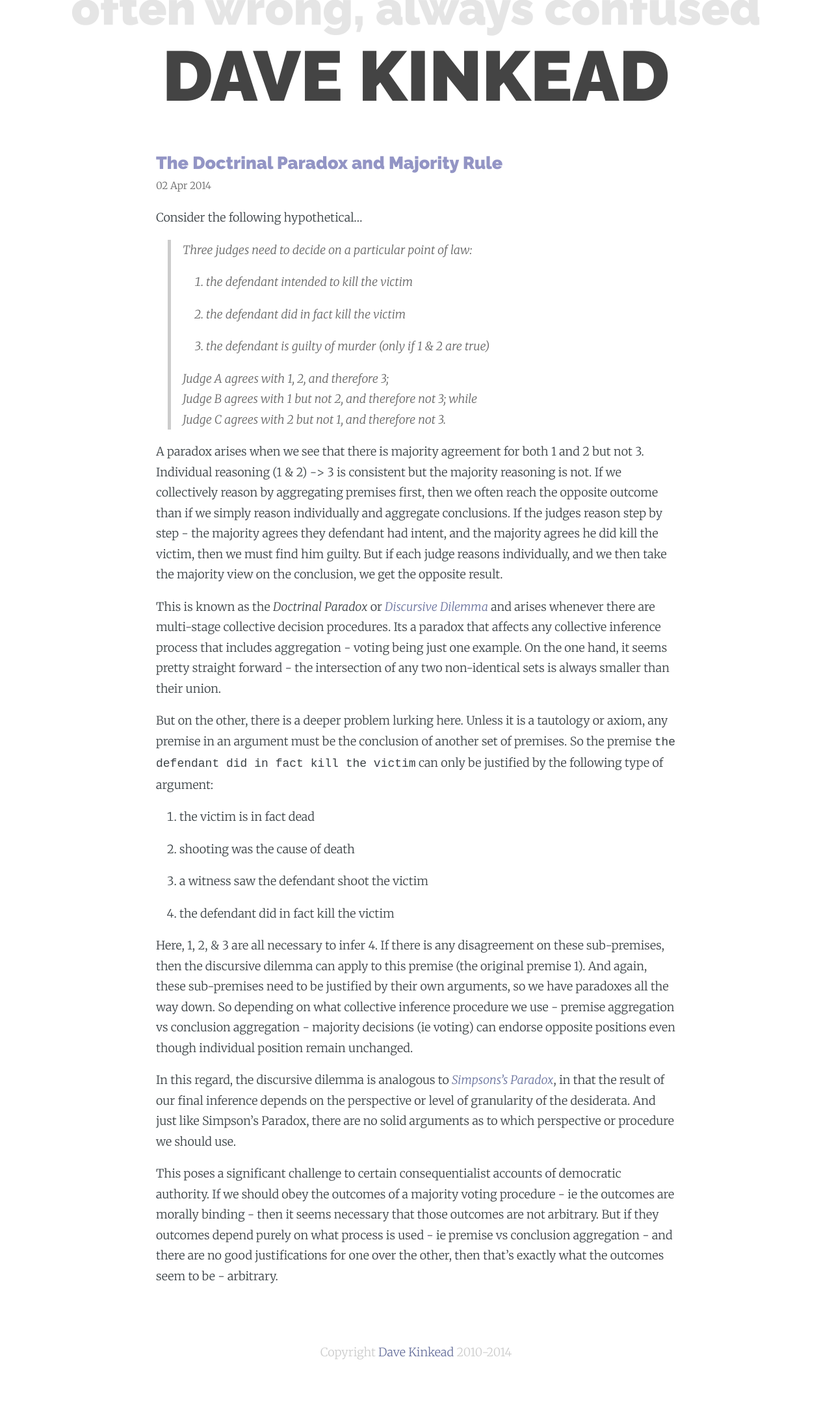
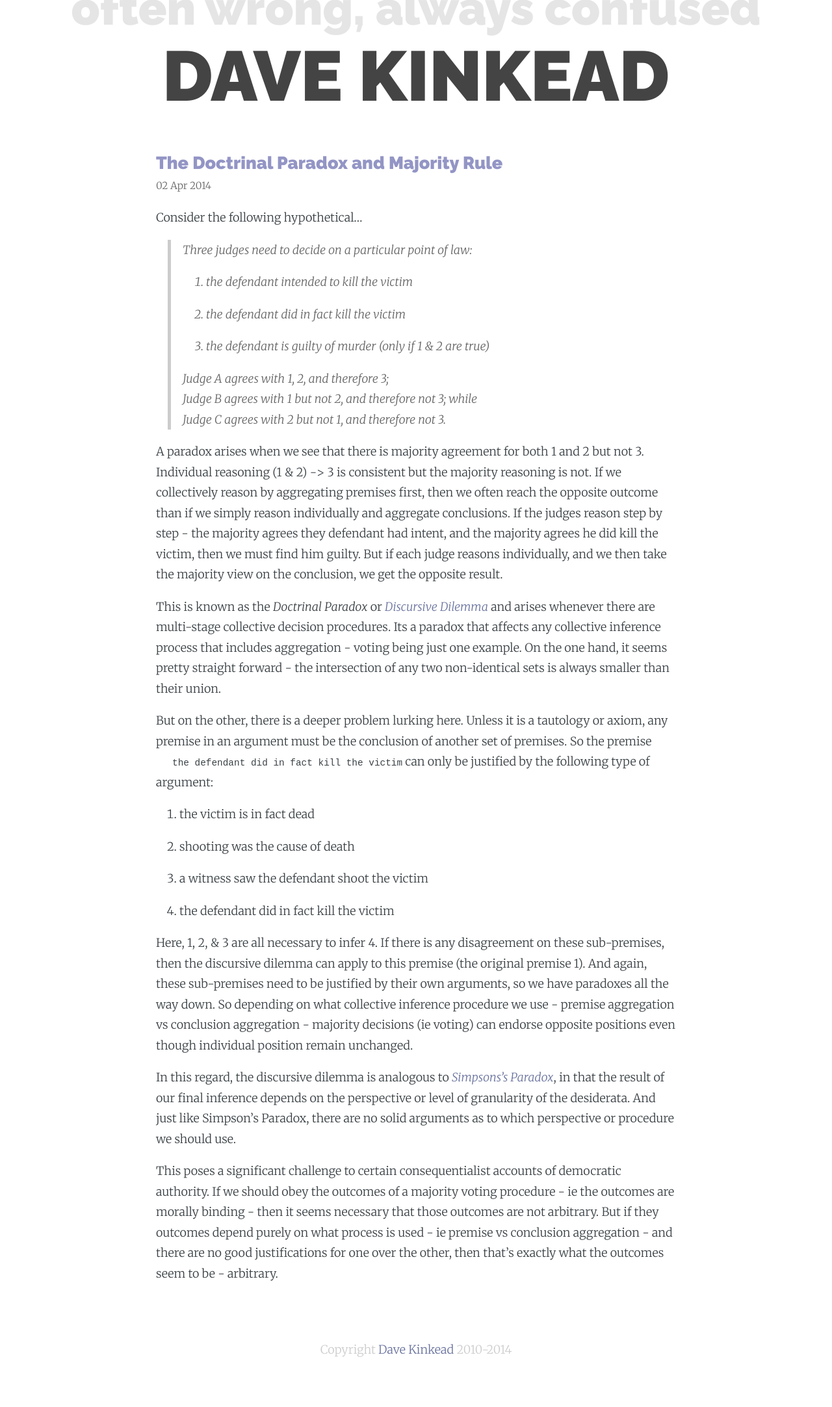
Before and after one commit to davekinkead/davekinkead.github.io, a Jekyll site: the page built from _posts/philosophy/2014-04-02-the-contradiction-of-majority-rule.md, in a window 1280 px wide. Shown: the whole page at 65% size. Built offline with Jekyll 4.4.1, drawn with Linux system fonts in a browser that asks for light colours.

Commit message:
Add code pigments

```diff
--- a/_config.yml
+++ b/_config.yml
@@ -1,6 +1,6 @@
 name: The often wrong and always confused ramblings of Dave Kinkead
 markdown: kramdown
-highlighter: true
+highlighter: pygments
 timezone: Europe/Innsbruck
 permalink: /:categories/:title
 autolink: true
--- a/css/main.css
+++ b/css/main.css
@@ -43,4 +43,6 @@
 
 .footnotes { color: #666; }
 
+code { font-size: .8em; line-height: .8em; margin-left: 25px;}
+
 footer { padding: 50px 0; text-align: center; color: #CCC;}
```
